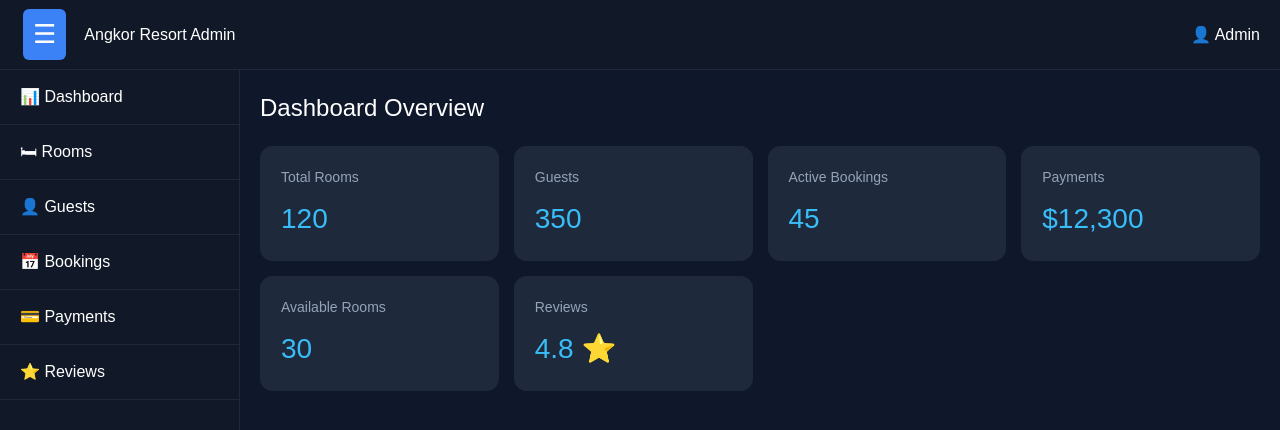
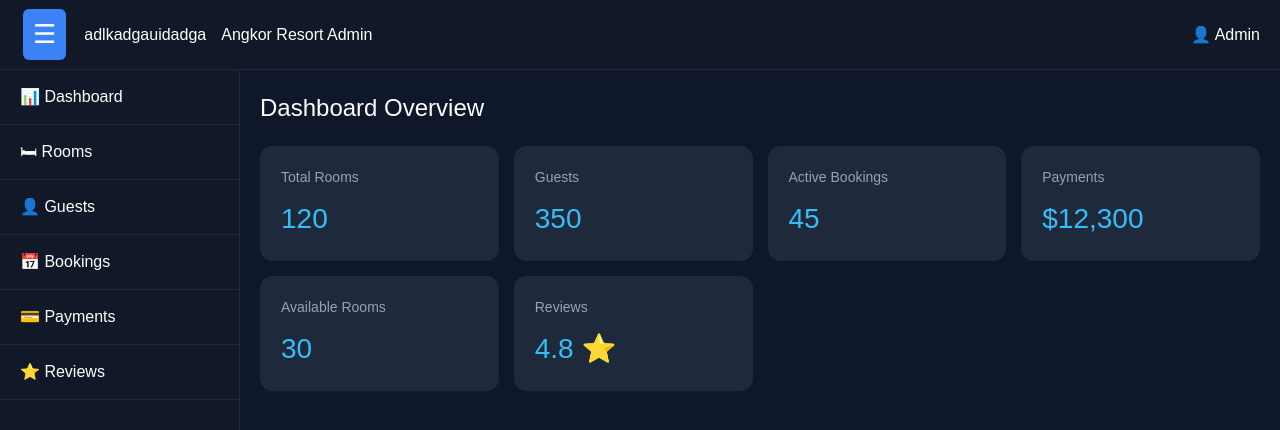
Before and after one commit to TommyBoizzzz/Angkor-Resort-Frontend, a React app: page /admin in a window 1280 px wide. Shown: the top 430 px of the page. Built offline with nearby package versions, Linux system fonts and the light colour scheme; the HTML template or start-up script is replaced by a standard one.

Commit message:
Update dashboard.jsx

```diff
--- a/src/admin/pages/dashboard.jsx
+++ b/src/admin/pages/dashboard.jsx
@@ -18,7 +18,7 @@ function AdminHome() {
           >
             ☰
           </button>
-
+adlkadgauidadga
           <h2>Angkor Resort Admin</h2>
         </div>
 
```
